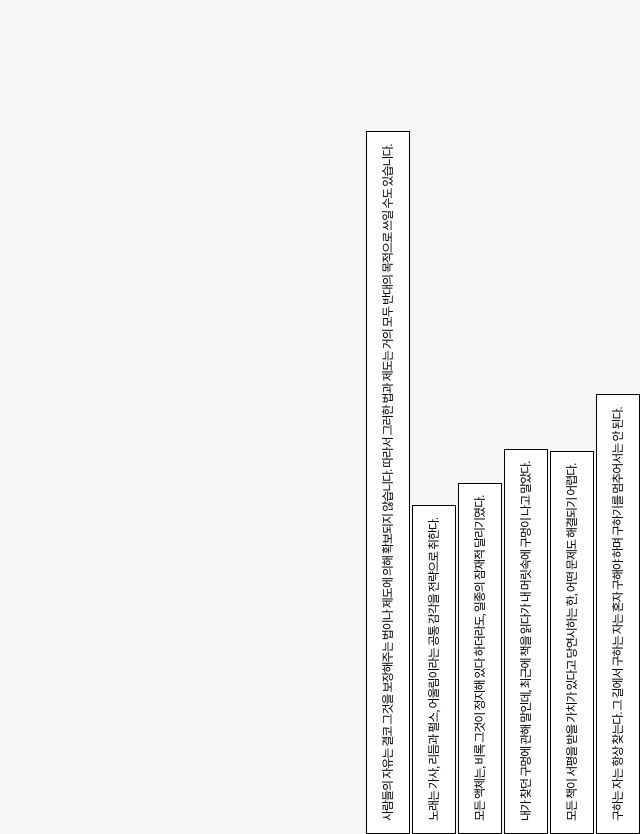
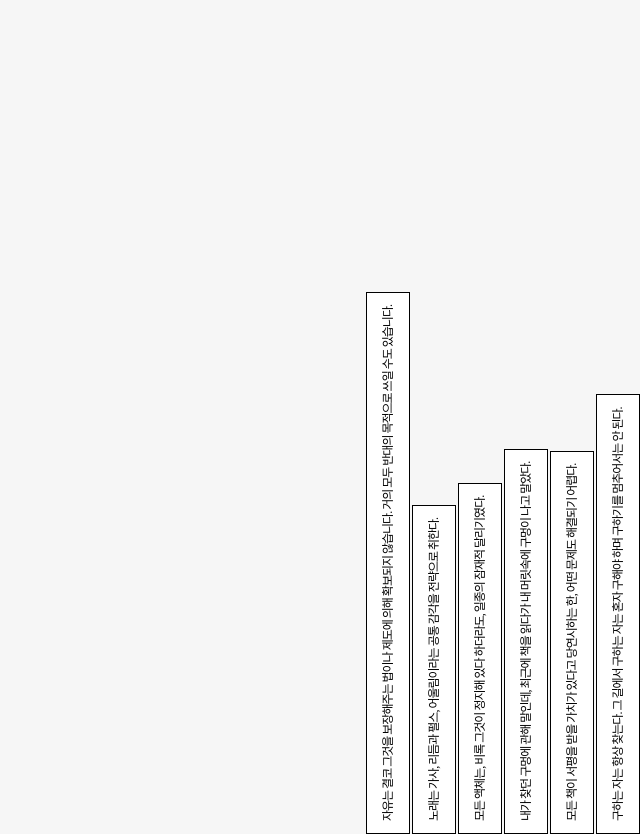
Before and after one commit to chaeahn38/book-log, a plain HTML site: page index.html in a window 1280 px wide. Shown: the part 1160-1994 px from the top of the page, without its empty margins (640-1280 px from the left). Drawn offline with Linux system fonts and the light colour scheme; a web font is replaced by a local one.

Commit message:
Update index.html

```diff
--- a/index.html
+++ b/index.html
@@ -18,7 +18,7 @@
 
   <div id="shelf-container">
     <div id="bookShelf">
-      <button class="book-sentence">사람들의 자유는 결코 그것을 보장해주는 법이나 제도에 의해 확보되지 않습니다. 따라서 그러한 법과 제도는 거의 모두 반대의 목적으로 쓰일 수도 있습니다.</button>
+      <button class="book-sentence">자유는 결코 그것을 보장해주는 법이나 제도에 의해 확보되지 않습니다. 거의 모두 반대의 목적으로 쓰일 수도 있습니다.</button>
       <p class="book-info">미셸 푸코, 헤테로토피아</p>
 
       <button class="book-sentence">노래는 가사, 리듬과 펄스, 어울림이라는 공통 감각을 전략으로 취한다. </button>
```
